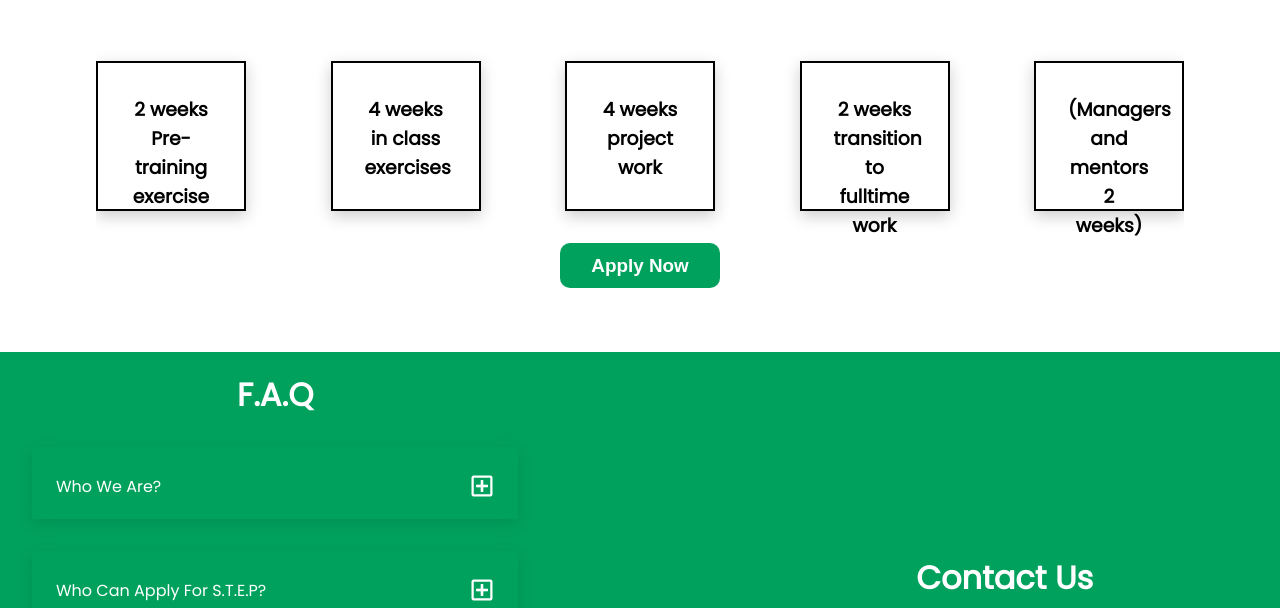
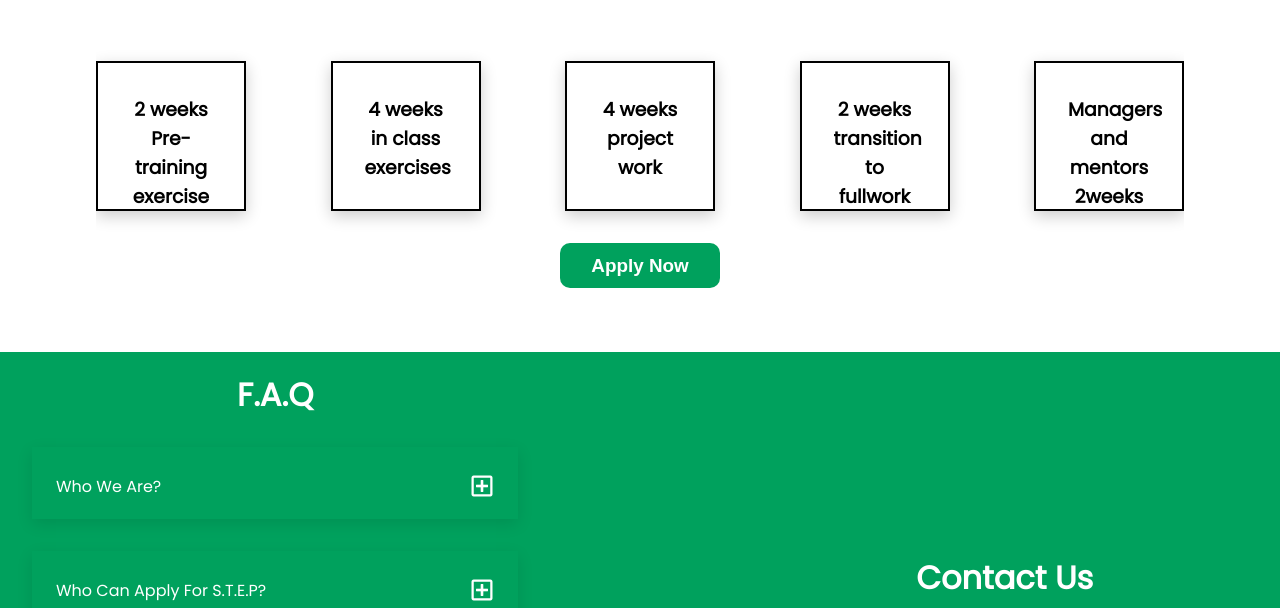
Before and after one commit to solex55/STEPER, a plain HTML site: page index.html in a window 1280 px wide. Shown: the part 2806-3414 px from the top of the page. Drawn offline with Linux system fonts and the light colour scheme.

Commit message:
Fix: Training section

```diff
--- a/index.html
+++ b/index.html
@@ -186,8 +186,8 @@
                     <h3 class="service-trust">2 weeks Pre-training exercise</h3>
                     <h3 class="service-trust">4 weeks in class exercises </h3>
                     <h3 class="service-trust">4 weeks project work</h3>
-                    <h3 class="service-trust">2 weeks transition to fulltime work </h3>
-                    <h3 class="service-trust">(Managers and mentors 2 weeks)</h3>
+                    <h3 class="service-trust">2 weeks transition to fullwork </h3>
+                    <h3 class="service-trust">Managers and mentors 2weeks</h3>
 
                 </div>
                 <div class="duration-btn">
```
